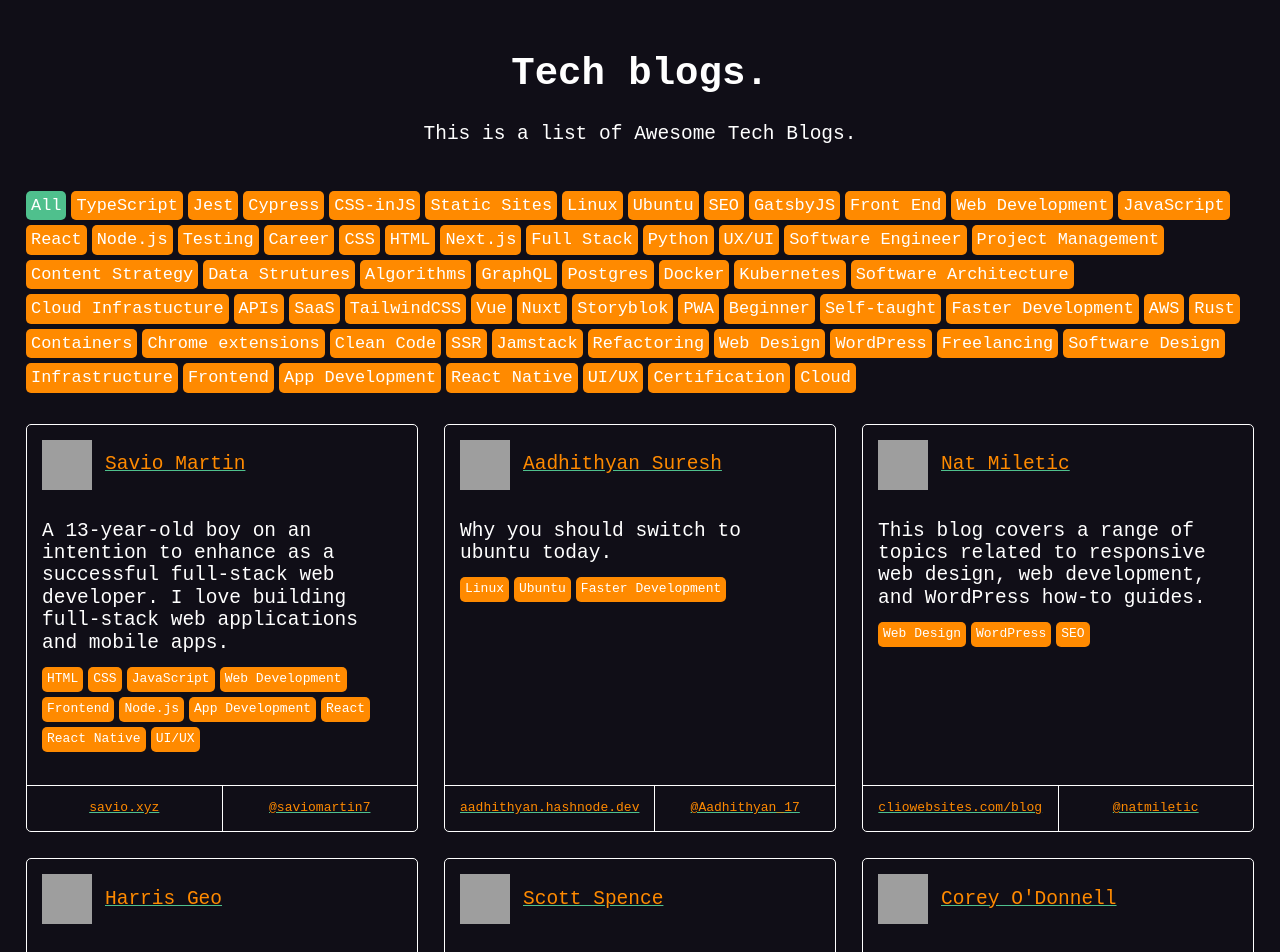
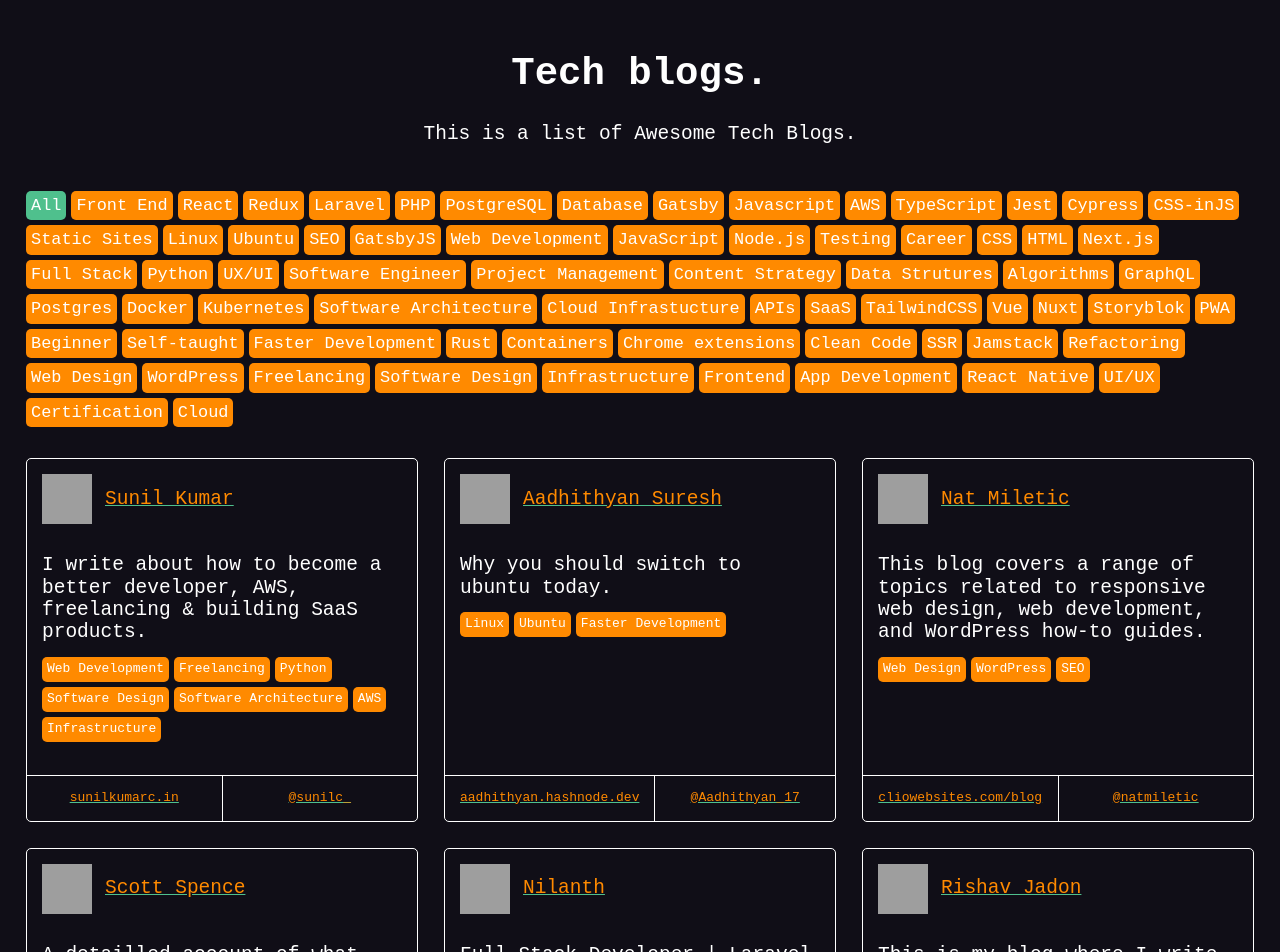
Before and after one commit to markodenic/awesome-tech-blogs, a Nuxt app: page / in a window 1280 px wide. Shown: the top 952 px of the page. Built offline with nearby package versions, Linux system fonts and the light colour scheme; grey boxes are pictures that could not be loaded.

Commit message:
Update data.js

```diff
--- a/data.js
+++ b/data.js
@@ -329,5 +329,23 @@ Currently learning TypeScript, Unit testing with React testing library with Jest
       'GatsbyJS',
       'Front End'
     ],
+  },
+  {
+    name: 'Nilanth',
+    description: `Full Stack Developer | Laravel | React`,
+    url: `https://nilanth.hashnode.dev/`,
+    twitter: `@nilanth`,
+    tags: [
+      'Front End',
+      'React',
+      'Redux',
+      'Laravel',
+      'PHP',
+      'PostgreSQL',
+      'Database',
+      'Gatsby',
+      'Javascript',
+      'AWS',
+    ],
   }
 ];
```
